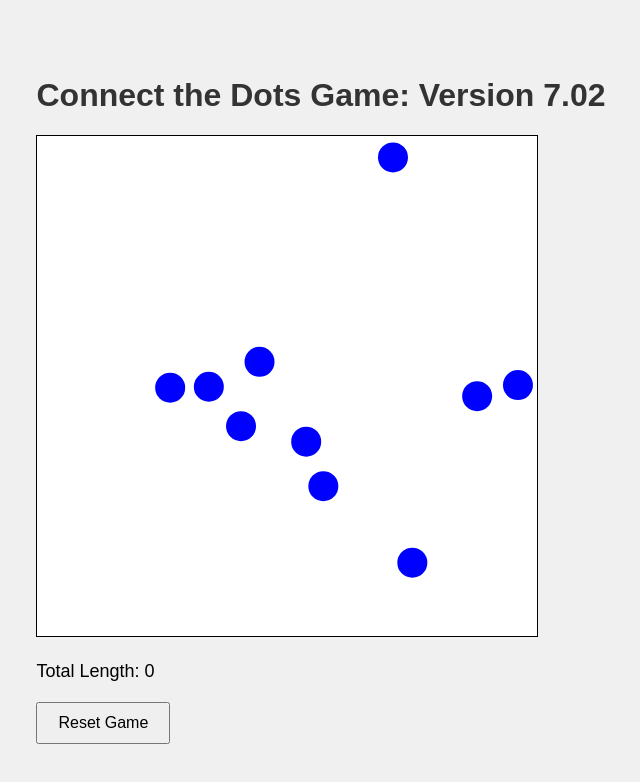
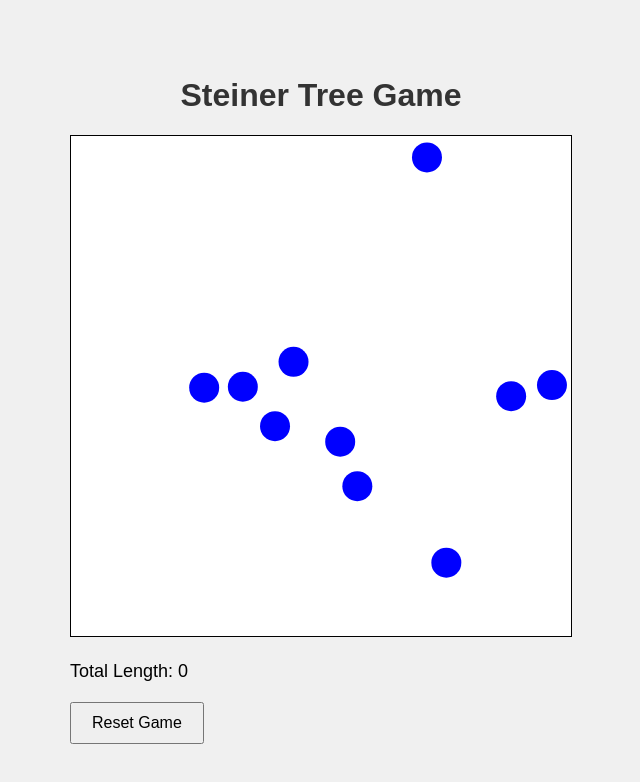
Before and after one commit to YehonatanAvidan/Steiner-Tree-Game, a plain HTML site: page index.html in a window 1280 px wide. Shown: the whole page, without its empty margins (319-959 px from the left). Drawn offline with Linux system fonts and the light colour scheme.

Commit message:
Update index.html

```diff
--- a/index.html
+++ b/index.html
@@ -3,7 +3,7 @@
 <head>
     <meta charset="UTF-8">
     <meta name="viewport" content="width=device-width, initial-scale=1.0">
-    <title>Connect the Dots Game v7.02</title>
+    <title>Steiner Tree Game</title>
     <style>
         body {
             font-family: Arial, sans-serif;
@@ -36,7 +36,7 @@
 </head>
 <body>
     <div>
-        <h1>Connect the Dots Game: Version 7.02</h1>
+        <h1>Steiner Tree Game</h1>
         <canvas id="gameCanvas" width="500" height="500"></canvas>
         <div id="score">Total Length: 0</div>
         <button id="resetButton">Reset Game</button>
```
